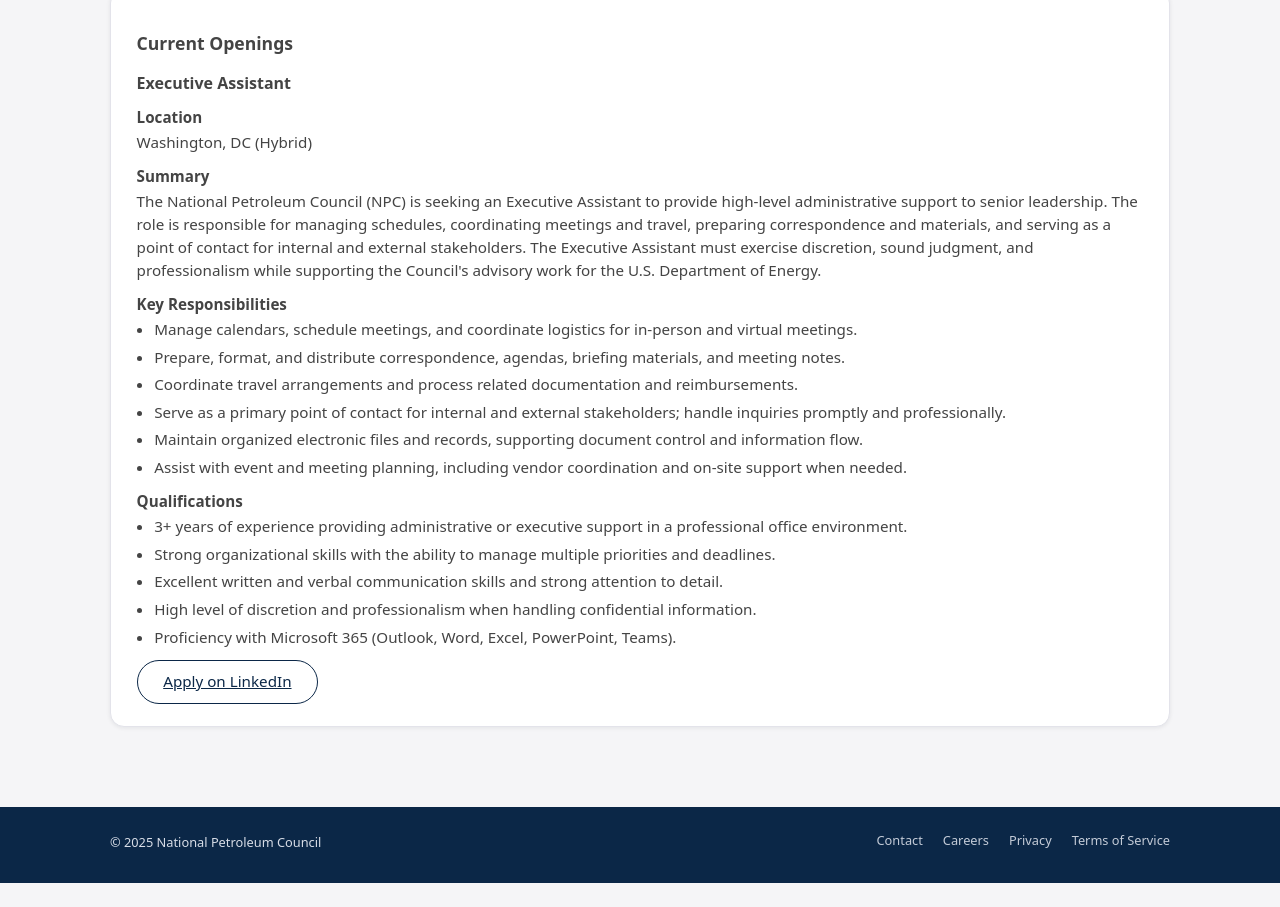
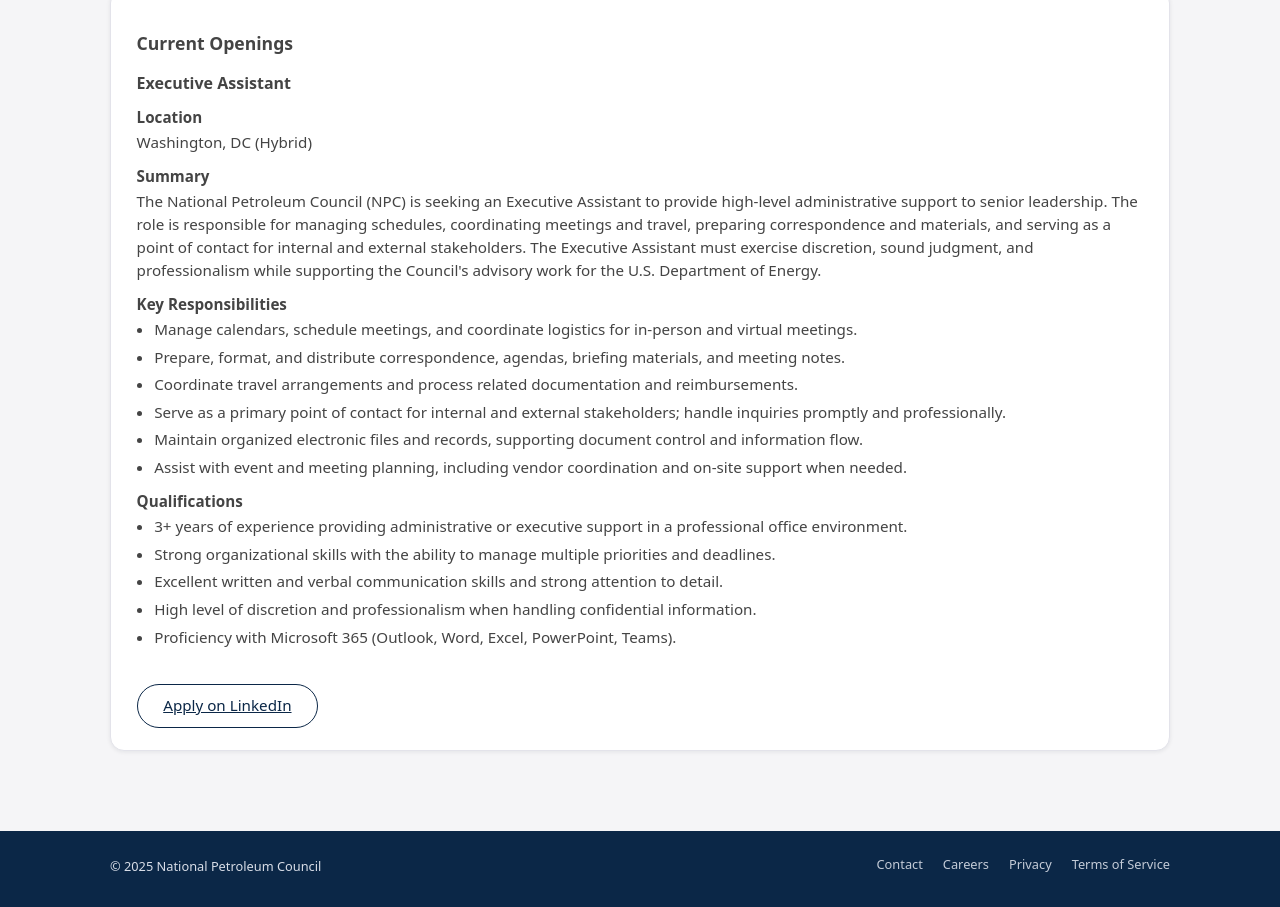
Before and after one commit to NPC-Beach-711/wave, a plain HTML site: page index.html in a window 1280 px wide. Shown: the part 361-1268 px from the top of the page. Before the commit the page ends 1244 px from the top, so only its background shows below. Drawn offline with Linux system fonts and the light colour scheme.

Commit message:
Add margin to Apply button on Careers page

```diff
--- a/style.css
+++ b/style.css
@@ -1458,3 +1458,7 @@
 .legal-content li {
   margin-bottom: 0.3rem;
 }
+/* Careers page: add space before Apply button */
+.legal-content .btn {
+  margin-top: 1.5rem;
+}
```
